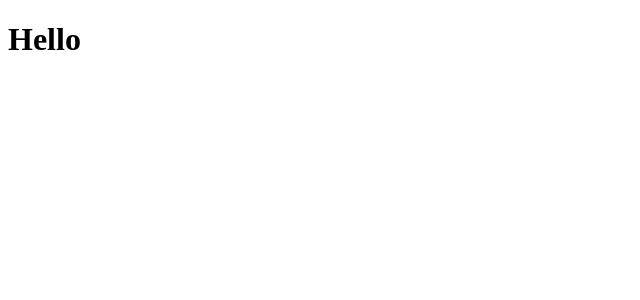
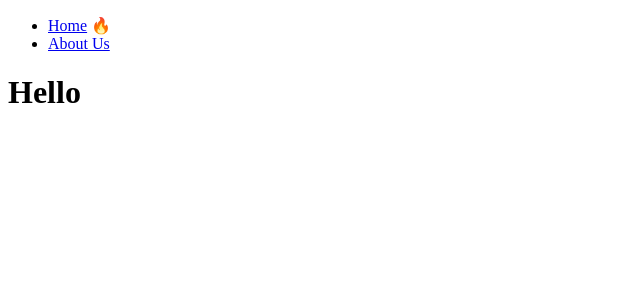
Before and after one commit to seorang42/nextJS14-practice, a Next.js app: page / in a window 1280 px wide. Shown: the top 300 px of the page, without its empty margins (0-640 px from the left). Built offline with nearby package versions, Linux system fonts and the light colour scheme.

Commit message:
2.2 Not Found Routes

```diff
--- a/app/about-us/company/page.tsx
+++ /dev/null
@@ -1,3 +0,0 @@
-export default function Company() {
-  return <h1>Company</h1>;
-}
--- a/app/about-us/company/sales/page.tsx
+++ /dev/null
@@ -1,3 +0,0 @@
-export default function Sales() {
-  return <h1>Sales Team</h1>;
-}
--- a/app/about-us/page.tsx
+++ b/app/about-us/page.tsx
@@ -1,8 +1,10 @@
+import Navigation from "../../components/navigation";
 import Avatar from "./components/Avatar";
 
 export default function AboutUs() {
   return (
     <div>
+      <Navigation />
       <h1>About Us</h1>
       <Avatar />
     </div>
--- a/app/page.tsx
+++ b/app/page.tsx
@@ -1,3 +1,10 @@
+import Navigation from "../components/navigation";
+
 export default function Page() {
-  return <h1>Hello</h1>;
+  return (
+    <div>
+      <Navigation />
+      <h1>Hello</h1>
+    </div>
+  );
 }
--- /dev/null
+++ b/components/navigation.tsx
@@ -0,0 +1,20 @@
+"use client";
+
+import Link from "next/link";
+import { usePathname } from "next/navigation";
+
+export default function Navigation() {
+  const path = usePathname();
+  return (
+    <nav>
+      <ul>
+        <li>
+          <Link href="/">Home</Link> {path === "/" && "🔥"}
+        </li>
+        <li>
+          <Link href="/about-us">About Us</Link> {path === "/about-us" && "🔥"}
+        </li>
+      </ul>
+    </nav>
+  );
+}
```
Also changed, not shown: app/not-found.tsx (added, +10 -0 lines).
